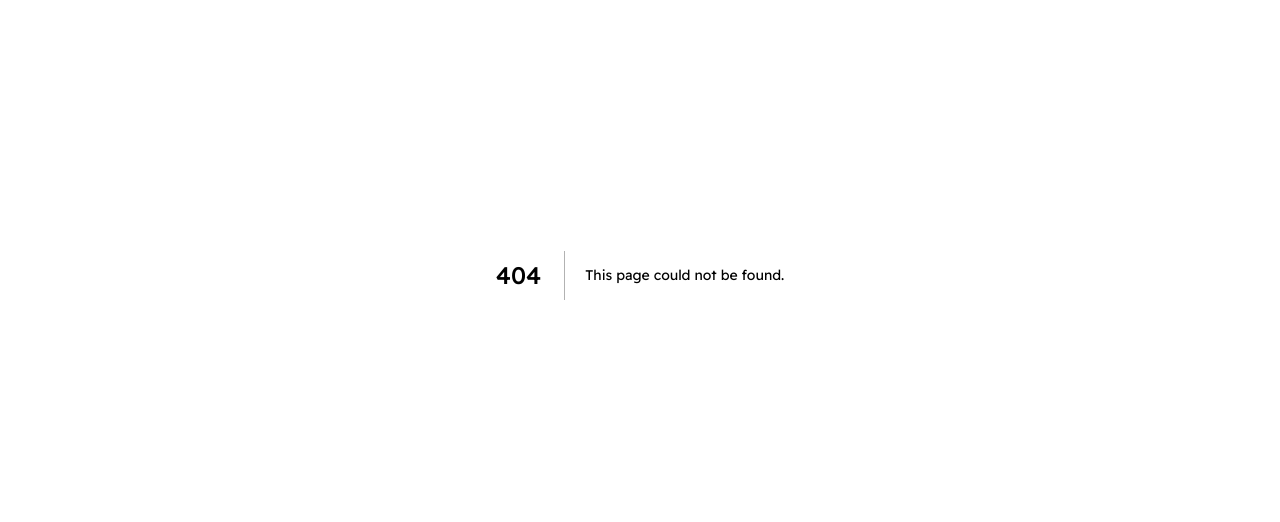
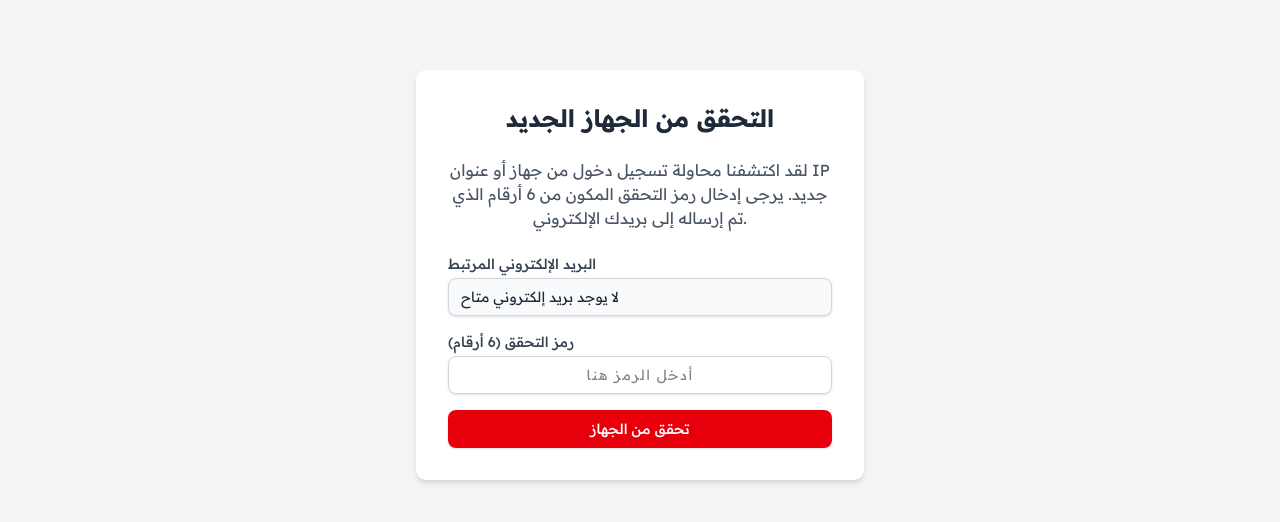
Before and after one commit to hamzaogounaine/tabaroaat-frontend-user, a Next.js app: page /verify-device in a window 1280 px wide. Before the commit this address had no page. Shown: the part 190-712 px from the top of the page. Built offline with nearby package versions, Linux system fonts and the light colour scheme; no server answers.

Commit message:
Device verification added

```diff
--- a/package.json
+++ b/package.json
@@ -20,6 +20,7 @@
     "axios": "^1.10.0",
     "class-variance-authority": "^0.7.1",
     "clsx": "^2.1.1",
+    "jsonwebtoken": "^9.0.2",
     "lucide-react": "^0.525.0",
     "next": "15.3.5",
     "react": "^19.0.0",
--- /dev/null
+++ b/src/app/verify-device/page.js
@@ -0,0 +1,143 @@
+// app/verify-device/page.jsx
+// هذه الصفحة مخصصة للمستخدمين لإدخال رمز التحقق الذي تم إرساله إلى بريدهم الإلكتروني
+// بعد محاولة تسجيل الدخول من جهاز أو عنوان IP جديد.
+
+"use client"; // هذا يحدد المكون كمكون عميل (Client Component) في Next.js App Router
+
+import React, { useState, useEffect } from "react";
+import { useRouter, useSearchParams } from "next/navigation";
+import axios from "axios";
+
+export default function VerifyDevicePage() {
+  const [email, setEmail] = useState("");
+  const [verificationCode, setVerificationCode] = useState("");
+  const [message, setMessage] = useState("");
+  const [error, setError] = useState("");
+  const [loading, setLoading] = useState(false);
+
+  const router = useRouter();
+  const searchParams = useSearchParams(); // للحصول على معلمات URL
+
+  // استخراج البريد الإلكتروني من sessionStorage أو معلمات URL عند تحميل المكون
+  useEffect(() => {
+    // الأولوية لـ sessionStorage إذا كان موجودًا
+    if (typeof window !== "undefined" && window.sessionStorage) {
+      const storedEmail = sessionStorage.getItem("deviceVerificationEmail");
+      if (storedEmail) {
+        setEmail(storedEmail);
+        // يمكن إزالة البريد الإلكتروني من sessionStorage بعد استرجاعه لتنظيفه
+        sessionStorage.removeItem("deviceVerificationEmail");
+        return; // توقف هنا إذا تم العثور على البريد الإلكتروني في sessionStorage
+      }
+    }
+
+    // إذا لم يتم العثور عليه في sessionStorage، تحقق من معلمات URL
+    const emailFromUrl = searchParams.get("email");
+    if (emailFromUrl) {
+      setEmail(emailFromUrl);
+    }
+  }, [searchParams]); // يعتمد على searchParams للتحقق من تحديثات URL
+
+  const handleSubmit = async (e) => {
+    e.preventDefault();
+    setLoading(true);
+    setMessage("");
+    setError("");
+
+    // تحقق أساسي من البريد الإلكتروني والرمز
+    if (!email || !verificationCode) {
+      setError("البريد الإلكتروني ورمز التحقق مطلوبان.");
+      setLoading(false);
+      return;
+    }
+
+    try {
+      // استخدام axios بدلاً من fetch
+      const res = await axios.post(
+        `${process.env.NEXT_PUBLIC_BACKEND_URL}/user/verifiy-device`,
+        {
+          email,
+          code : verificationCode,
+        },
+        {withCredentials: true,}
+      );
+
+      // تحقق من حالة الاستجابة من axios (res.status)
+      if (res.status === 200) {
+        setMessage(
+          res.data.message || "تم التحقق من الجهاز بنجاح! جارٍ إعادة التوجيه..."
+        );
+        router.push("/"); // إعادة التوجيه إلى لوحة التحكم أو الصفحة الرئيسية
+      }
+    } catch (err) {
+      console.error("خطأ في التحقق من الجهاز:", err);
+      // معالجة أخطاء axios: الخطأ عادة ما يكون في err.response.data.message
+      if (err.response && err.response.data && err.response.data.message) {
+        setError(err.response.data.message);
+      } else {
+        setError("حدث خطأ في الشبكة. يرجى المحاولة مرة أخرى.");
+      }
+    } finally {
+      setLoading(false);
+    }
+  };
+
+  return (
+    <div className="min-h-screen flex items-center justify-center bg-gray-100 p-4">
+      <div className="bg-white p-8 rounded-lg shadow-md w-full max-w-md">
+        <h2 className="text-2xl font-bold text-center text-gray-800 mb-6">
+          التحقق من الجهاز الجديد
+        </h2>
+        <p className="text-center text-gray-600 mb-6">
+          لقد اكتشفنا محاولة تسجيل دخول من جهاز أو عنوان IP جديد. يرجى إدخال رمز
+          التحقق المكون من 6 أرقام الذي تم إرساله إلى بريدك الإلكتروني.
+        </p>
+
+        <form onSubmit={handleSubmit} className="space-y-4">
+          <div>
+            <label className="block text-sm font-medium text-gray-700 mb-1">
+              البريد الإلكتروني المرتبط
+            </label>
+            {/* عرض البريد الإلكتروني كنص بدلاً من حقل إدخال */}
+            <p className="mt-1 block w-full px-3 py-2 border border-gray-300 rounded-md shadow-sm bg-gray-50 text-gray-800 sm:text-sm">
+              {email || "لا يوجد بريد إلكتروني متاح"}
+            </p>
+          </div>
+
+          <div>
+            <label
+              htmlFor="verificationCode"
+              className="block text-sm font-medium text-gray-700 mb-1"
+            >
+              رمز التحقق (6 أرقام)
+            </label>
+            <input
+              type="text" // تم تغيير النوع إلى 'text' للحفاظ على maxLength و pattern
+              id="verificationCode"
+              value={verificationCode}
+              onChange={(e) => setVerificationCode(e.target.value)}
+              required
+              maxLength="6"
+              pattern="\d{6}"
+              className="mt-1 block w-full px-3 py-2 border border-gray-300 rounded-md shadow-sm focus:outline-none focus:ring-red-500 focus:border-red-500 sm:text-sm text-center text-xl font-mono tracking-widest"
+              placeholder="أدخل الرمز هنا"
+            />
+          </div>
+
+          {message && (
+            <p className="text-green-600 text-center text-sm">{message}</p>
+          )}
+          {error && <p className="text-red-600 text-center text-sm">{error}</p>}
+
+          <button
+            type="submit"
+            disabled={loading}
+            className="w-full flex justify-center py-2 px-4 border border-transparent rounded-md shadow-sm text-sm font-medium text-white bg-red-600 hover:bg-red-700 focus:outline-none focus:ring-2 focus:ring-offset-2 focus:ring-red-500 disabled:opacity-50 disabled:cursor-not-allowed"
+          >
+            {loading ? "جارٍ التحقق..." : "تحقق من الجهاز"}
+          </button>
+        </form>
+      </div>
+    </div>
+  );
+}
--- a/src/components/auth/user/Login.js
+++ b/src/components/auth/user/Login.js
@@ -46,16 +46,37 @@ export default function LoginPage() {
         withCredentials: true,
       })
       .then((res) => {
-        if(res.status === 200 || res.status === 201) router.push("/");
+        // Check if the response indicates a need for device verification
+        if (res.data && res.data.requiresVerificationCode === true) {
+          console.log('New device/IP detected, redirecting for verification.');
+          sessionStorage.setItem('deviceVerificationEmail' , res.data.email)
+          router.push("/verify-device");
+        }
+        // Only proceed to full login if there's no pending verification code AND status is 200/201
+        else if (res.status === 200 || res.status === 201) {
+          console.log('Login successful!', res);
+          // At this point, the server has issued a JWT and set the cookie
+          // You might also want to save user details to a global state/context here
+          router.push("/"); // Redirect to the main dashboard/homepage
+        } else {
+          // Handle other successful but non-login statuses if any, or general success
+          console.log('Unhandled successful response:', res);
+        }
+    })
+
+      .catch((err) => {
+        if (err.response) {
+          setError(
+            err.response.data.message || "فشل التسجيل. يرجى المحاولة مرة أخرى."
+          );
+        } else if (err.request) {
+          setError(
+            "لا يوجد استجابة من الخادم. يرجى التحقق من اتصالك بالإنترنت."
+          );
+        } else {
+          setError("حدث خطأ غير متوقع. يرجى المحاولة مرة أخرى.");
+        }
       })
-      .catch((err) => {
-      if (err.response) {
-        setError(err.response.data.message || 'فشل التسجيل. يرجى المحاولة مرة أخرى.');
-      } else if (err.request) {
-        setError('لا يوجد استجابة من الخادم. يرجى التحقق من اتصالك بالإنترنت.');
-      } else {
-        setError('حدث خطأ غير متوقع. يرجى المحاولة مرة أخرى.');
-      }})
       .finally(() => setLoading(false));
     console.log("Login attempt:", formData);
   };
--- a/src/components/navbar/Navbar.js
+++ b/src/components/navbar/Navbar.js
@@ -5,6 +5,7 @@ import Link from "next/link";
 import { Menu } from "lucide-react";
 import { Button } from "@/components/ui/button";
 import { Sheet, SheetContent, SheetTrigger } from "@/components/ui/sheet";
+import axios from "axios";
 
 const navigationItems = [
   { name: "الرئيسية", href: "/" },
@@ -22,11 +23,12 @@ export default function Navbar() {
 
 
   React.useEffect(() => {
-    const token = document.cookie.split('; ').find(row => row.startsWith('token='));
-    console.log(token)
-    if(token) {
-      setLoggedId(true)
+    const checkStatus = async () => {
+      await axios.get(`${process.env.NEXT_PUBLIC_BACKEND_URL}/user/status`)
+      .then(res => console.log(res))
+      .catch(err => console.log(err))
     }
+    checkStatus()
   },[])
 
   return (
--- a/src/middleware.js
+++ b/src/middleware.js
@@ -1,15 +1,27 @@
 import { NextResponse } from 'next/server';
+import jwt from 'jsonwebtoken'; // Import the jsonwebtoken library
 
 export function middleware(request) {
   console.log('Running middleware...');
 
   const token = request.cookies.get('token')?.value;
-  console.log('token' , token)
+  console.log('token', token);
+
   if (!token) {
+    console.log('No token found. Redirecting to login.');
     return NextResponse.redirect(new URL('/login', request.url));
   }
 
-  return NextResponse.next();
+  try {
+    jwt.verify(token, process.env.NEXT_PUBLIC_JWT_SECRET);
+    console.log('Token is valid and not expired.');
+    return NextResponse.next();
+  } catch (error) {
+    console.error('Token verification failed:', error.message);
+    const response = NextResponse.redirect(new URL('/login', request.url));
+    response.cookies.delete('token'); // Clear the expired/invalid token
+    return response;
+  }
 }
 
 // Apply middleware only to protected routes
```
Also changed, not shown: 1 other file (tests, documents, lock files or other folders).
